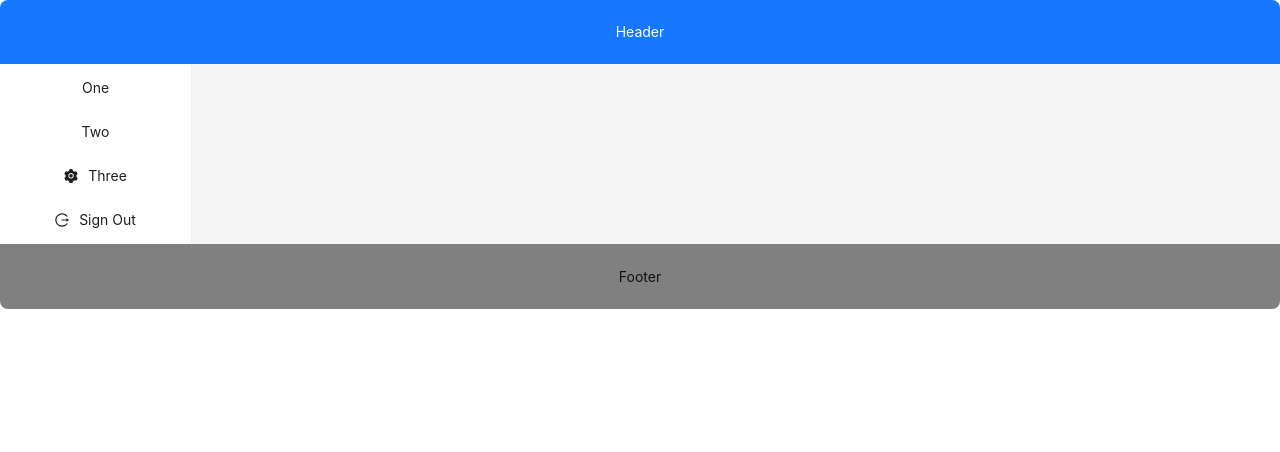
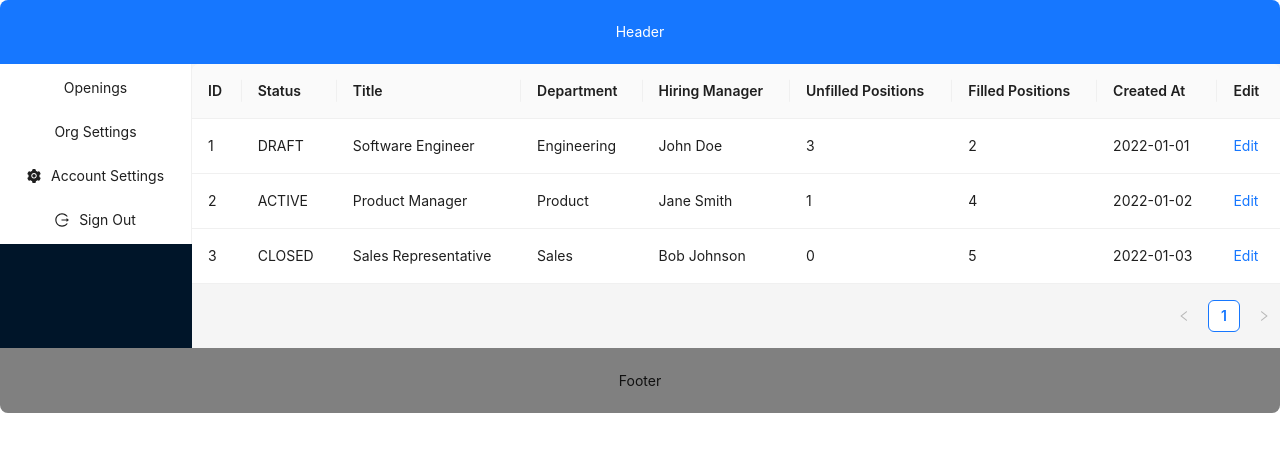
Before and after one commit to vetchium/vetchium, a React (Create React App) app in the folder erised/: page /openings in a window 1280 px wide. Shown: the top 452 px of the page. Built offline with nearby package versions, Linux system fonts and the light colour scheme.

Commit message:
Openings component

```diff
--- a/erised/src/App.tsx
+++ b/erised/src/App.tsx
@@ -26,10 +26,10 @@ function App() {
                 navigate(item.key);
               }}
             >
-              <Menu.Item key="/one">One</Menu.Item>
-              <Menu.Item key="/two">Two</Menu.Item>
-              <Menu.Item key="/three" icon={<SettingFilled />}>
-                Three
+              <Menu.Item key="/openings">Openings</Menu.Item>
+              <Menu.Item key="/org-settings">Org Settings</Menu.Item>
+              <Menu.Item key="/account-settings" icon={<SettingFilled />}>
+                Account Settings
               </Menu.Item>
               <Menu.Item key="/signout" icon={<LogoutOutlined />}>
                 Sign Out
--- a/erised/src/components/Router.tsx
+++ b/erised/src/components/Router.tsx
@@ -1,11 +1,12 @@
 import { Route, Routes } from "react-router-dom";
+import Openings from "../pages/Openings";
 
 function Router() {
   return (
     <Routes>
-      <Route path="/one" element={<div>One</div>} />
-      <Route path="/two" element={<div>Two</div>} />
-      <Route path="/three" element={<div>Three</div>} />
+      <Route path="/openings" element={<Openings />} />
+      <Route path="/org-settings" element={<div>Org Settings</div>} />
+      <Route path="/account-settings" element={<div>Account Settings</div>} />
     </Routes>
   );
 }
--- /dev/null
+++ b/erised/src/pages/Openings.tsx
@@ -0,0 +1,70 @@
+import { Table } from "antd";
+
+function Openings() {
+  const dataSource = [
+    {
+      key: "1",
+      id: "1",
+      status: "DRAFT",
+      title: "Software Engineer",
+      department: "Engineering",
+      hiringManager: "John Doe",
+      unfilledPositions: 3,
+      filledPositions: 2,
+      createdAt: "2022-01-01",
+      editLink: <a href="#">Edit</a>,
+    },
+    {
+      key: "2",
+      id: "2",
+      status: "ACTIVE",
+      title: "Product Manager",
+      department: "Product",
+      hiringManager: "Jane Smith",
+      unfilledPositions: 1,
+      filledPositions: 4,
+      createdAt: "2022-01-02",
+      editLink: <a href="#">Edit</a>,
+    },
+    {
+      key: "3",
+      id: "3",
+      status: "CLOSED",
+      title: "Sales Representative",
+      department: "Sales",
+      hiringManager: "Bob Johnson",
+      unfilledPositions: 0,
+      filledPositions: 5,
+      createdAt: "2022-01-03",
+      editLink: <a href="#">Edit</a>,
+    },
+  ];
+
+  const columns = [
+    { title: "ID", dataIndex: "id", key: "id" },
+    { title: "Status", dataIndex: "status", key: "status" },
+    { title: "Title", dataIndex: "title", key: "title" },
+    { title: "Department", dataIndex: "department", key: "department" },
+    {
+      title: "Hiring Manager",
+      dataIndex: "hiringManager",
+      key: "hiringManager",
+    },
+    {
+      title: "Unfilled Positions",
+      dataIndex: "unfilledPositions",
+      key: "unfilledPositions",
+    },
+    {
+      title: "Filled Positions",
+      dataIndex: "filledPositions",
+      key: "filledPositions",
+    },
+    { title: "Created At", dataIndex: "createdAt", key: "createdAt" },
+    { title: "Edit", dataIndex: "editLink", key: "editLink" },
+  ];
+
+  return <Table dataSource={dataSource} columns={columns} />;
+}
+
+export default Openings;
```
